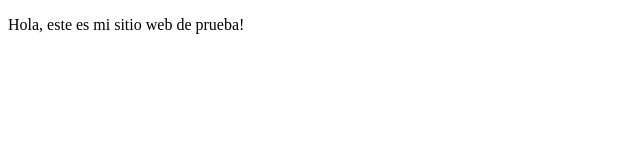
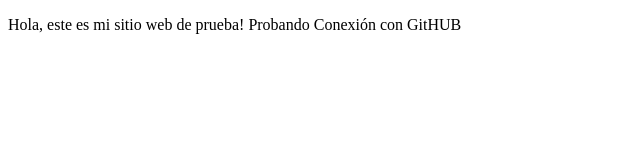
Before and after one commit to deomart91/proyectoDemoCursoPrework, a plain HTML site: page index.html in a window 1280 px wide. Shown: the whole page, without its empty margins (0-640 px from the left). Drawn offline with Linux system fonts and the light colour scheme.

Commit message:
second commit

```diff
--- a/index.html
+++ b/index.html
@@ -9,6 +9,7 @@
 <body>
 <p>
     Hola, este es mi sitio web de prueba!
+    Probando Conexión con GitHUB
 </p>
 
 </body>
```
